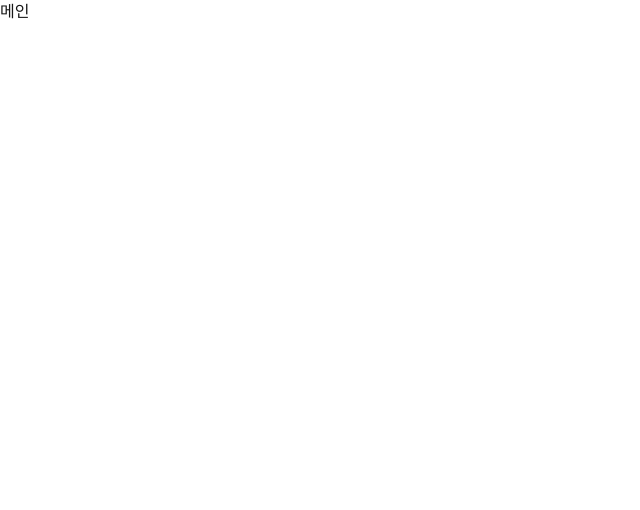
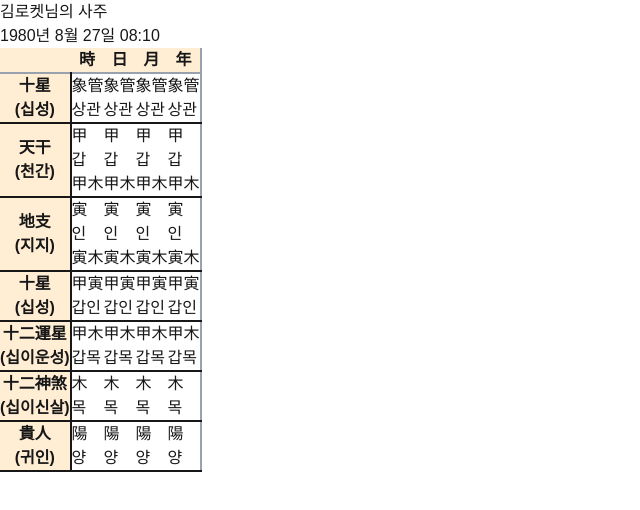
Before and after one commit to G1Coding/RocketAI, a Next.js app: page / in a window 1280 px wide. Shown: the top 510 px of the page, without its empty margins (0-640 px from the left). Built offline with nearby package versions, Linux system fonts and the light colour scheme.

Commit message:
feat: 표 기능 추가

```diff
--- /dev/null
+++ b/src/components/table-body.tsx
@@ -0,0 +1,46 @@
+import { SajuData } from "@/pages";
+import { RowHeader } from "./table";
+
+interface TableBodyProps {
+  bodyData: SajuData[];
+
+  // 행 제목(십성, 천간, 지지, 십성, 십이운성, 십이신살, 귀인)
+  rowHeaders: RowHeader[];
+}
+
+export default function TableBody({ bodyData, rowHeaders }: TableBodyProps) {
+  const matchingKeys = ["one", "two", "three", "four", "five", "six", "seven"];
+
+  return (
+    <tbody>
+      {rowHeaders.map((rowTitle, rowIndex) => {
+        const key = matchingKeys[rowIndex];
+
+        return (
+          <tr key={rowIndex} className="border-b-2">
+            {/* 각 행의 제목 */}
+            <th className="bg-orange-100 border-r-2 ">
+              <div>{rowTitle.hanja}</div>
+              <div>({rowTitle.text})</div>
+            </th>
+
+            {/* 데이터들 */}
+            {bodyData.map((data, colIndex) => {
+              const cell = data[key as keyof SajuData];
+
+              return (
+                <td key={colIndex}>
+                  <div>
+                    {cell.hanja && <div>{cell.hanja}</div>}
+                    {cell.text && <div>{cell.text}</div>}
+                    {cell.label && <div>{cell.label}</div>}
+                  </div>
+                </td>
+              );
+            })}
+          </tr>
+        );
+      })}
+    </tbody>
+  );
+}
--- /dev/null
+++ b/src/components/table-header.tsx
@@ -0,0 +1,13 @@
+interface TableHeaderProps {
+  name: string;
+  birth: string;
+}
+
+export default function TableHeader({name, birth}: TableHeaderProps) {
+  return (
+    <div>
+      <div>{name}님의 사주</div>
+      <div>{birth}</div>
+    </div>
+  );
+}
--- /dev/null
+++ b/src/components/table.tsx
@@ -0,0 +1,47 @@
+import { SajuInfo } from "@/pages";
+import TableBody from "./table-body";
+import TableHeader from "./table-header";
+
+interface TableProps {
+  sajuInfo: SajuInfo;
+}
+  export interface RowHeader {
+    text: string;
+    hanja: string;
+  }
+export default function Table({ sajuInfo }: TableProps) {
+  // 열 제목(시, 일, 월, 년)
+  const columnHeaders = ["時", "日", "月", "年"];
+  // 행 제목(십성, 천간, 지지, 십성, 십이운성, 십이신살, 귀인)
+
+  const rowHeaders = [
+    {text: "십성" , hanja:  "十星"},
+    {text: "천간" , hanja:  "天干"},
+    {text: "지지" , hanja:  "地支"},
+    {text: "십성" , hanja:  "十星"},
+    {text: "십이운성", hanja : "十二運星"},
+    {text: "십이신살", hanja : "十二神煞"},
+    {text: "귀인", hanja : "貴人"}
+  ];
+
+  return (
+    <div>
+      <TableHeader name={sajuInfo.name} birth={sajuInfo.birth} />
+
+      {/* 표 작성 */}
+      <table className="table-auto border-gray-400 border-r-2 border-b-2">
+        <thead className="bg-orange-100 border-gray-400 border-b-2">
+          <tr>
+            <th></th> {/* 첫 번째 빈 칸 */}
+            {columnHeaders.map((header, index) => (
+              <th key={index}>{header}</th>
+            ))}
+          </tr>
+        </thead>
+        {/* 표 본문 */}
+
+        <TableBody bodyData={sajuInfo.bodyData} rowHeaders={rowHeaders} />
+      </table>
+    </div>
+  );
+}
--- a/src/pages/index.tsx
+++ b/src/pages/index.tsx
@@ -1,9 +1,86 @@
+import Table from "@/components/table";
+
 export default function Home() {
   return (
     <div>
       <main className="flex flex-col gap-[32px] row-start-2 items-center sm:items-start">
-        <div>메인</div>
+        <div>
+          <Table sajuInfo={sajuInfo} />
+        </div>
       </main>
     </div>
   );
 }
+
+export interface SajuInfo {
+  name: string;
+  birth: string;
+  bodyData: SajuData[];
+}
+
+export interface SajuData {
+  one: SajuDataCell;
+  two: SajuDataBox;
+  three: SajuDataBox;
+  four: SajuDataCell;
+  five: SajuDataCell;
+  six: SajuDataCell;
+  seven: SajuDataCell;
+}
+
+export interface SajuDataBox {
+  hanja?: string;
+  text: string;
+  color?: string;
+  label?: string;
+}
+
+export interface SajuDataCell {
+  hanja?: string; //없음의 경우
+  text: string;
+  label?: string;
+}
+
+const sajuInfo = {
+  name: "김로켓",
+  birth: "1980년 8월 27일 08:10",
+  bodyData: [
+    {
+      one: { hanja: "象管", text: "상관" },
+      two: { hanja: "甲", text: "갑", label: "甲木" },
+      three: { hanja: "寅", text: "인", label: "寅木" },
+      four: { hanja: "甲寅", text: "갑인" },
+      five: { hanja: "甲木", text: "갑목" },
+      six: { hanja: "木", text: "목" },
+      seven: { hanja: "陽", text: "양" },
+    },
+
+    {
+      one: { hanja: "象管", text: "상관" },
+      two: { hanja: "甲", text: "갑", label: "甲木" },
+      three: { hanja: "寅", text: "인", label: "寅木" },
+      four: { hanja: "甲寅", text: "갑인" },
+      five: { hanja: "甲木", text: "갑목" },
+      six: { hanja: "木", text: "목" },
+      seven: { hanja: "陽", text: "양" },
+    },
+    {
+      one: { hanja: "象管", text: "상관" },
+      two: { hanja: "甲", text: "갑", label: "甲木" },
+      three: { hanja: "寅", text: "인", label: "寅木" },
+      four: { hanja: "甲寅", text: "갑인" },
+      five: { hanja: "甲木", text: "갑목" },
+      six: { hanja: "木", text: "목" },
+      seven: { hanja: "陽", text: "양" },
+    },
+    {
+      one: { hanja: "象管", text: "상관" },
+      two: { hanja: "甲", text: "갑", label: "甲木" },
+      three: { hanja: "寅", text: "인", label: "寅木" },
+      four: { hanja: "甲寅", text: "갑인" },
+      five: { hanja: "甲木", text: "갑목" },
+      six: { hanja: "木", text: "목" },
+      seven: { hanja: "陽", text: "양" },
+    },
+  ],
+};
```
